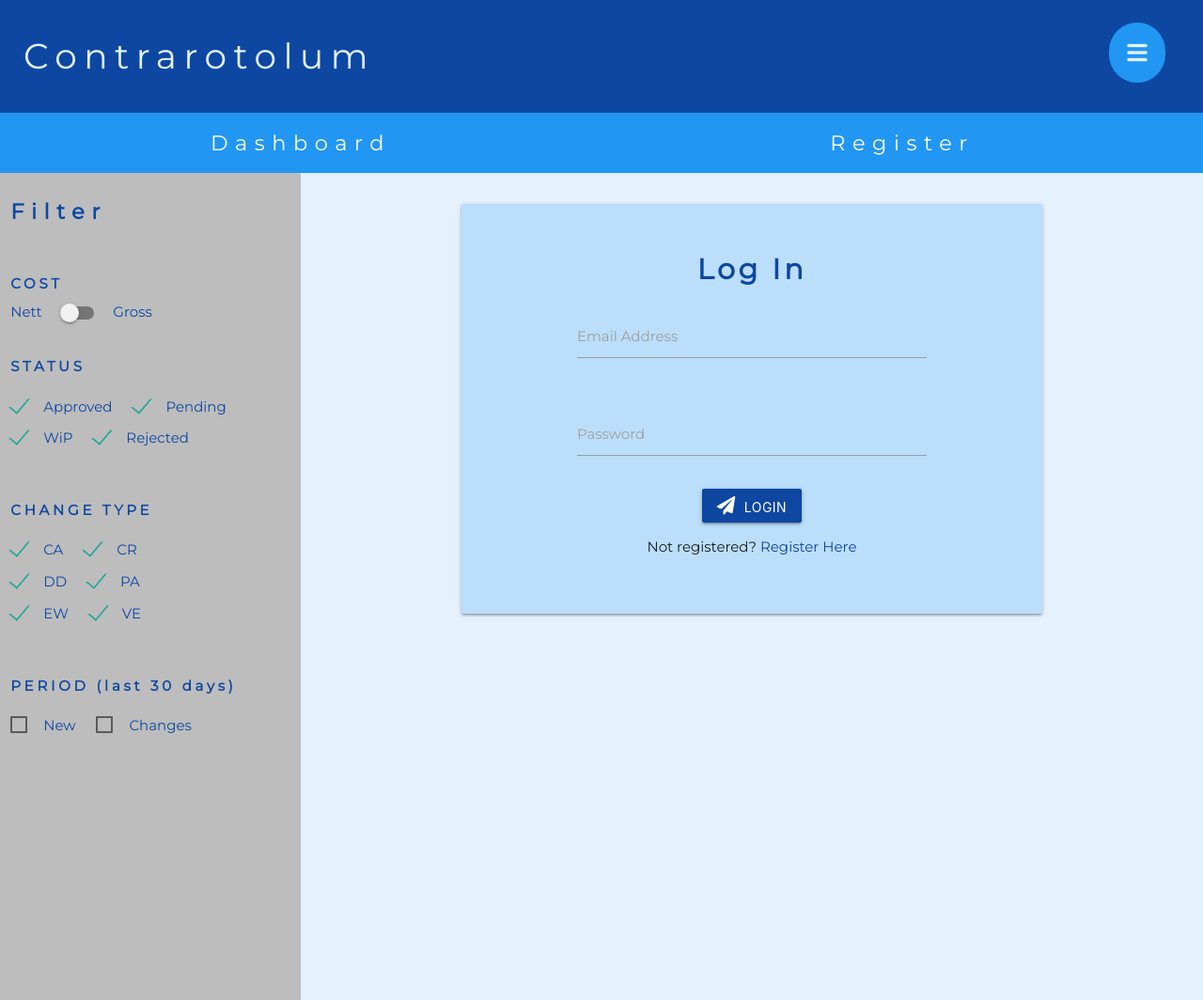
After one commit to Code-Institute-Submissions/MS4-0, a Flask app: page /login in a window 1280 px wide. The commit adds this page. Shown: the whole page at 94% size. Run offline with Flask 2, Linux system fonts and the light colour scheme; data that the repository does not hold is empty; some libraries are stand-ins or nearby versions.

Commit message:
feat: add login functionality

```diff
--- a/app.py
+++ b/app.py
@@ -47,6 +47,32 @@ def registration():
     session["user"] = request.form.get("email")
     flash("Registration Successful!")
   return render_template("registration.html")
+
+
+@app.route("/login", methods=["GET", "POST"])
+def login():
+  if request.method == "POST":
+    # check if username exists in db
+    existing_user = mongo.db.users.find_one(
+      {"email": request.form.get("email")})
+
+    if existing_user:
+      # ensure hashed password matches user input
+      if check_password_hash(
+        existing_user["password"], request.form.get("password1")):
+          session["user"] = request.form.get("email")
+          flash("Welcome, {}".format(existing_user["first_name"]))
+      else:
+        # invalid password match
+        flash("Incorrect Email and / or Password")
+        return redirect(url_for("login"))
+
+    else:
+      # username doesn't exist
+      flash("Incorrect Username and/or Password")
+      return redirect(url_for("login"))
+
+  return render_template("login.html")
 
 
 @app.route("/register")
--- a/templates/base.html
+++ b/templates/base.html
@@ -36,9 +36,9 @@
   <header>
     <!-- Materialize Dropdown Menu -->
     <ul id="dropdown1" class="dropdown-content">
-      <li><a href="#!">one</a></li>
+      <li><a href="{{ url_for('login') }}">Log In</a></li>
       <li><a href="#!">two</a></li>
-      <li><a href="#!">three</a></li>
+      <li><a href="{{ url_for('registration') }}">Register</a></li>
     </ul>
     <nav class="nav-main">
       <div class="nav-wrapper blue darken-4">
--- /dev/null
+++ b/templates/login.html
@@ -0,0 +1,46 @@
+{% extends "base.html" %}
+{% block content %}
+
+<div class="containerLogin">
+  <div class="row">
+    <form class="col s8 offset-s2" method="POST" action="{{ url_for('login') }}">
+      <div class="card-panel blue lighten-4">
+        <h3 class="center-align">Log In</h3>
+        <div class="row">
+          <div class="input-field col s8 offset-s2">
+            <input type="email" name="email" id="email" minlength="2" class="validate" required>
+            <label for="email">Email Address</label>
+          </div>
+        </div>
+        <div class="row">
+          <div class="input-field col s8 offset-s2">
+            <input type="password" name="password1" id="password1" minlength="2" maxlength="15"
+              pattern="^[a-zA-Z0-9]{5,15}$" class="validate" required>
+            <label for="password1">Password</label>
+            <span class="passwordCheck"></span>
+          </div>
+        </div>
+        <div class="center-align">
+          <button class="btn waves-effect blue darken-4 waves-light btnSubmit" type="submit" name="action">
+            <i class="fas fa-paper-plane"></i>&nbsp;&nbsp;Login
+          </button>
+        </div>
+        <div class="row">
+          <div class="col s12">
+            <p class="center-align">
+              Not registered? <a href="{{ url_for('registration') }}" class="blue-text text-darken-4">Register Here</a>
+            </p>
+          </div>
+        </div>
+    </form>
+  </div>
+</div>
+</div>
+
+{% endblock %}
+
+
+
+{% block scripts %}
+
+{% endblock %}
```
Also changed, not shown: templates/registration.html (+14 -5 lines).
